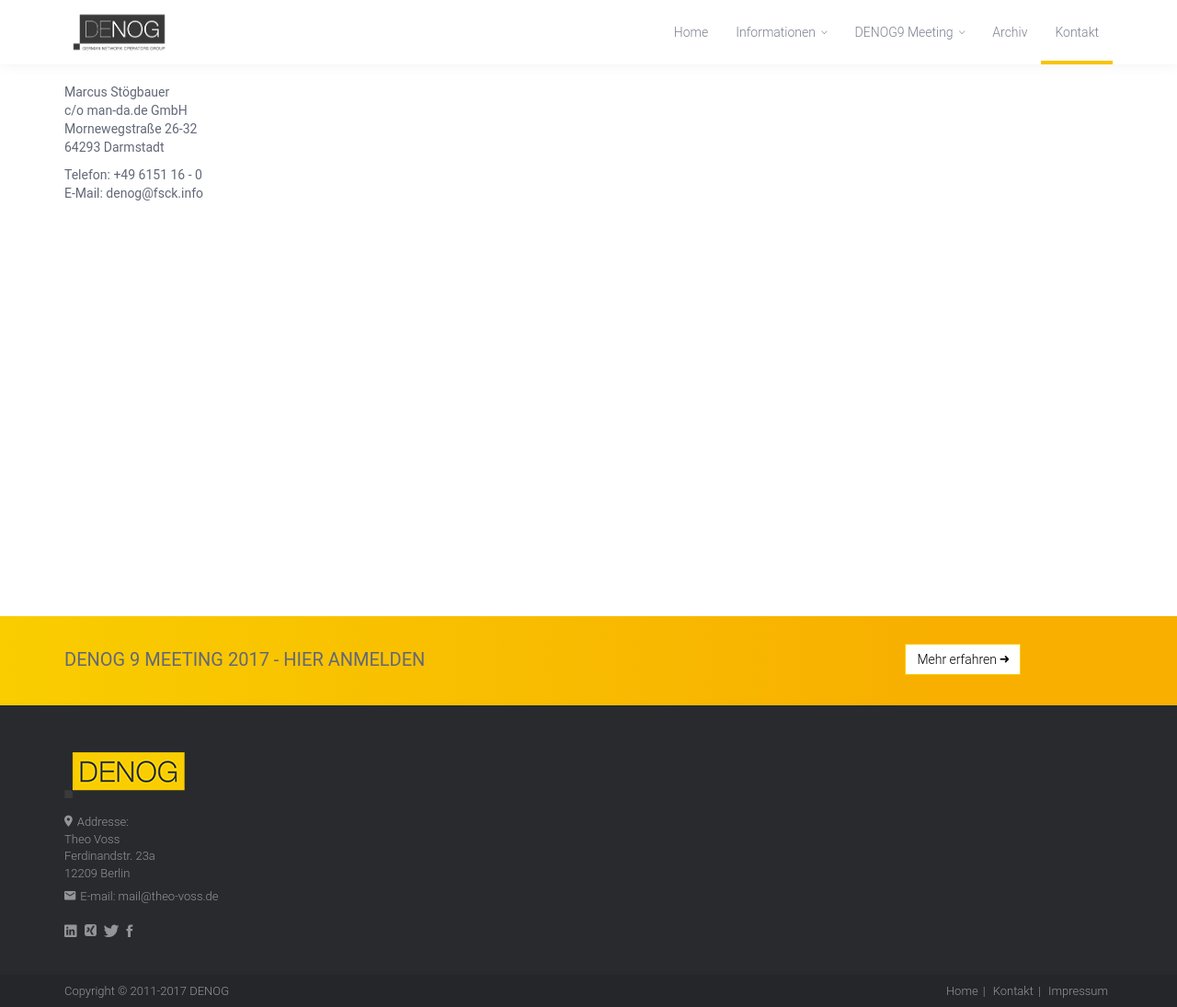
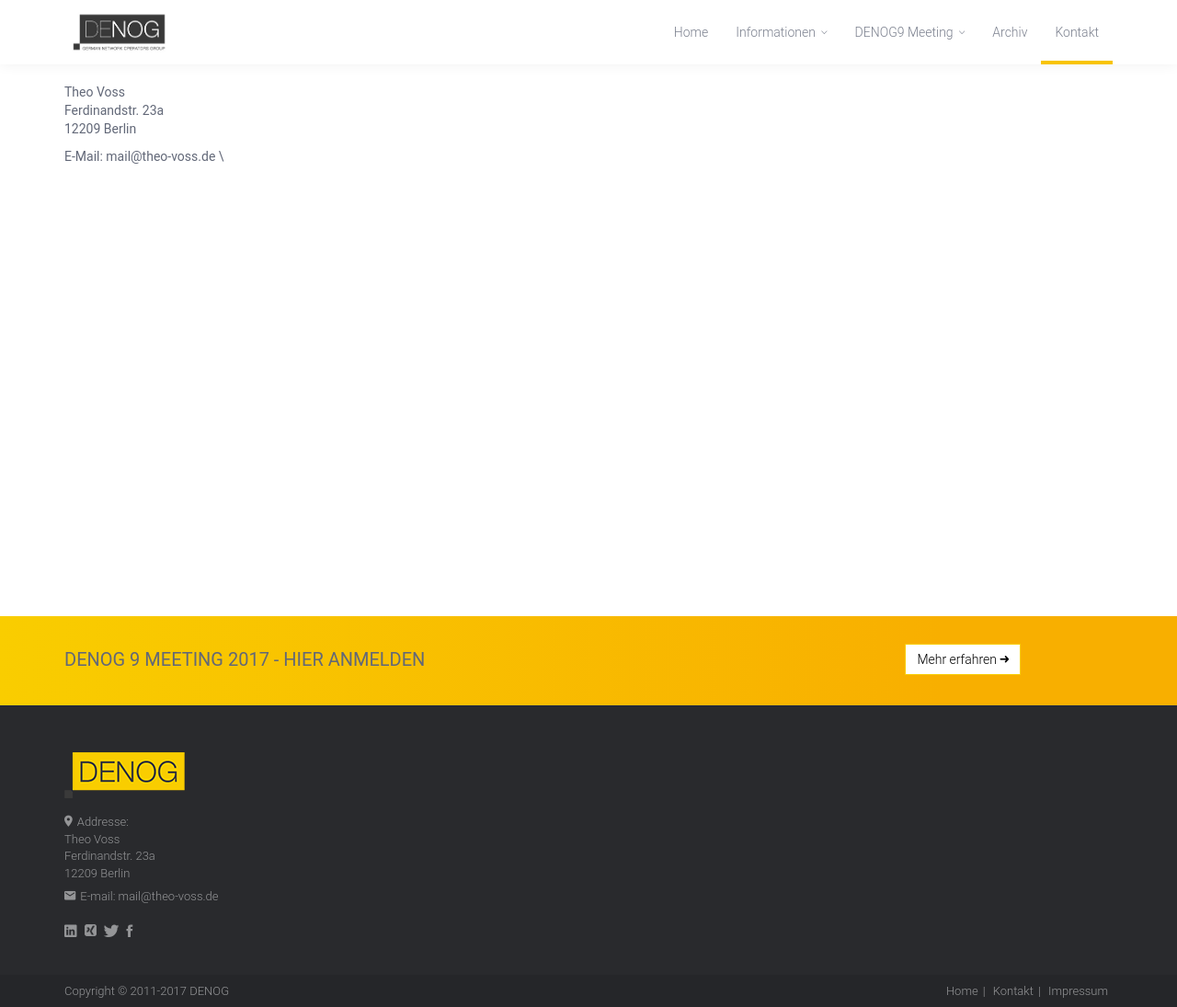
Before and after one commit to denog/denog.github.io, a Jekyll site: the page built from de/kontakt.md, in a window 1280 px wide. Shown: the whole page at 92% size. Built offline with Jekyll 4.4.1, drawn with Linux system fonts in a browser that asks for light colours; some web fonts are replaced.

Commit message:
Fixed Issues

```diff
--- a/de/kontakt.md
+++ b/de/kontakt.md
@@ -3,10 +3,8 @@
 ref: kontakt
 title: Kontakt
 ---
-Marcus Stögbauer\\
-c/o man-da.de GmbH\\
-Mornewegstraße 26-32\\
-64293 Darmstadt
+Theo Voss \\
+Ferdinandstr. 23a \\
+12209 Berlin
 
-Telefon: +49 6151 16 - 0\\
-E-Mail: denog@fsck.info
+E-Mail: mail@theo-voss.de \\
```
